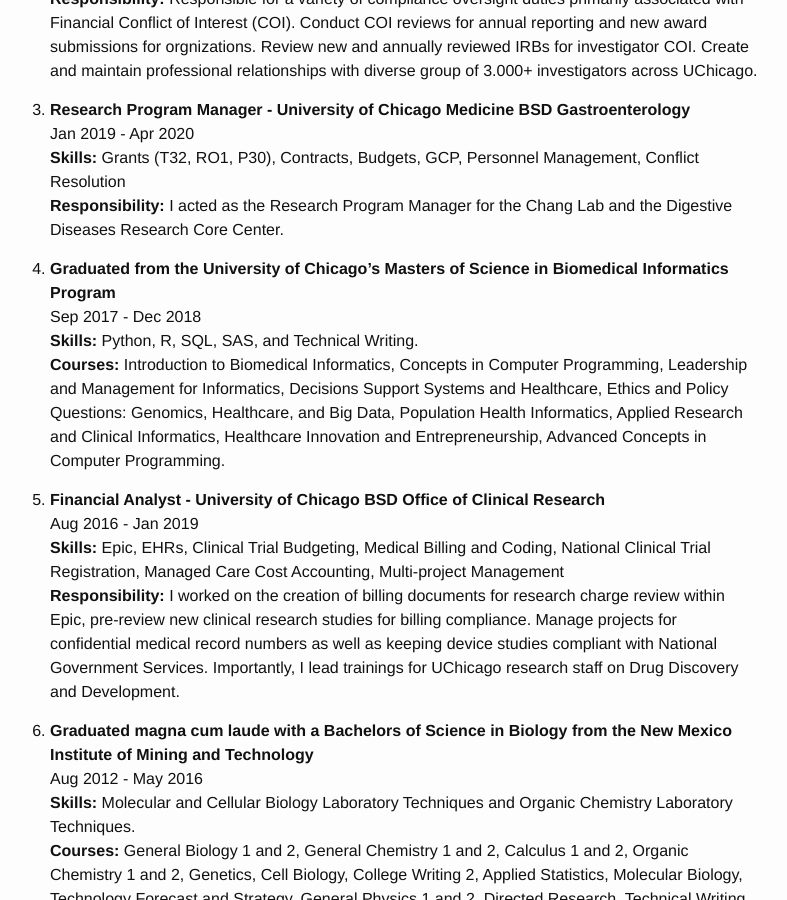
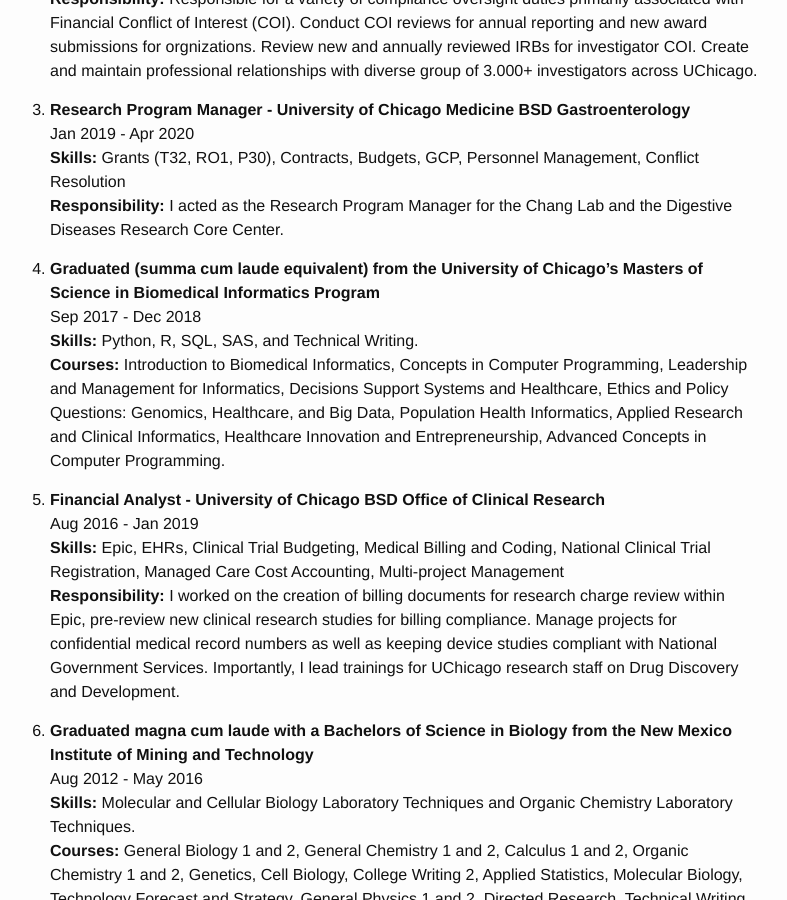
Before and after one commit to kzingler/kzingler.github.io, a Jekyll site: the page built from experience.md, in a window 1280 px wide and 900 px high, scrolled down 488 px. Shown: the whole window, without its empty margins (250-1037 px from the left). Built offline with Jekyll 4.4.1, drawn with Linux system fonts in a browser that asks for light colours.

Commit message:
Update experience.md

```diff
--- a/experience.md
+++ b/experience.md
@@ -19,7 +19,7 @@
 **Skills:** Grants (T32, RO1, P30), Contracts, Budgets, GCP, Personnel Management, Conflict Resolution
 **Responsibility:** I acted as the Research Program Manager for the Chang Lab and the Digestive Diseases Research Core Center.
 
-4. **Graduated from the University of Chicago's Masters of Science in Biomedical Informatics Program**
+4. **Graduated (summa cum laude equivalent) from the University of Chicago's Masters of Science in Biomedical Informatics Program**
 Sep 2017 - Dec 2018
 **Skills:** Python, R, SQL, SAS, and Technical Writing.
 **Courses:** Introduction to Biomedical Informatics, Concepts in Computer Programming, Leadership and Management for Informatics,
```
